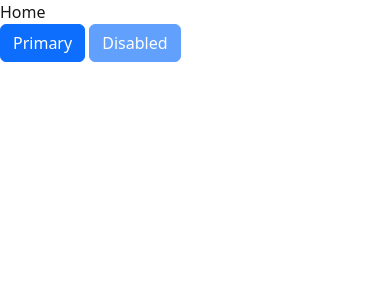
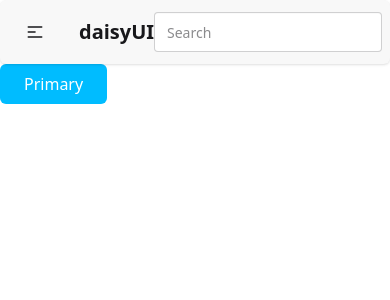
Before and after one commit to danelfilippov/learnlaravel, a Laravel app: page /buttons in a window 390 px wide. Shown: the top 300 px of the page. Run offline with Laravel 12, Linux system fonts and the light colour scheme; style sheets or scripts are compiled from the project's sources.

Commit message:
Add layout and daisyui nav

```diff
--- a/resources/views/buttons.blade.php
+++ b/resources/views/buttons.blade.php
@@ -1,24 +1,5 @@
-<!DOCTYPE html>
-<html lang="en">
-<head>
-    <meta charset="UTF-8">
-    <meta name="viewport" content="width=device-width, initial-scale=1.0">
-    <meta http-equiv="X-UA-Compatible"content="ie=edge">
-    <title>Document</title>
-    @vite('resources/css/app.css')
-</head>
-<body>
-    <a href="/">Home</a>
-    <div class="container mx-auto">
-        <button type="button"
-            class="inline-block cursor-pointer select-none rounded-md border border-[#0d6efd] bg-[#0d6efd] px-3 py-1.5 text-center align-middle text-base font-normal leading-normal text-white transition-colors duration-150 ease-in-out hover:border-[#0a58ca] hover:bg-[#0b5ed7] active:border-[#0a53be] active:bg-[#0a58ca] focus:outline-none focus-visible:ring-4 focus-visible:ring-[#3184fd]/50 disabled:pointer-events-none disabled:opacity-65">
-            Primary
-        </button>
-
-        <button type="button" disabled
-            class="inline-block cursor-pointer select-none rounded-md border border-[#0d6efd] bg-[#0d6efd] px-3 py-1.5 text-center align-middle text-base font-normal leading-normal text-white transition-colors duration-150 ease-in-out hover:border-[#0a58ca] hover:bg-[#0b5ed7] active:border-[#0a53be] active:bg-[#0a58ca] focus:outline-none focus-visible:ring-4 focus-visible:ring-[#3184fd]/50 disabled:pointer-events-none disabled:opacity-65">
-            Disabled
-        </button>
-    </div>
-</body>
-</html>
+@extends('partials.layout')
+@section('content')
+    <button
+        class="px-6 py-2 text-white bg-sky-400 border-current rounded-md hover:bg-sky-600 cursor-pointer active:bg-sky-900">Primary</button>
+@endsection
--- /dev/null
+++ b/resources/views/partials/layout.blade.php
@@ -0,0 +1,16 @@
+<!DOCTYPE html>
+<html lang="en">
+<head>
+    <meta charset="UTF-8">
+    <meta name="viewport" content="width=device-width, initial-scale=1.0">
+    <meta http-equiv="X-UA-Compatible" content="ie=edge">
+    <title>Document</title>
+    @vite('resources/css/app.css')
+</head>
+<body>
+    @include('partials.nav')
+    <div class="container mx-auto">
+        @yield('content')
+    </div>
+</body>
+</html>
--- /dev/null
+++ b/resources/views/partials/nav.blade.php
@@ -0,0 +1,44 @@
+<div class="max-lg:collapse bg-base-200 shadow-sm w-full rounded-md">
+  <input id="navbar-1-toggle" class="peer hidden" type="checkbox" />
+  <label for="navbar-1-toggle" class="fixed inset-0 hidden max-lg:peer-checked:block"></label>
+  <div class="collapse-title navbar">
+    <div class="navbar-start">
+      <label for="navbar-1-toggle" class="btn btn-ghost lg:hidden">
+        <svg aria-label="Menu" xmlns="http://www.w3.org/2000/svg" class="h-5 w-5" fill="none" viewBox="0 0 24 24" stroke="currentColor"><path stroke-linecap="round" stroke-linejoin="round" stroke-width="2" d="M4 6h16M4 12h8m-8 6h16" /></svg>
+      </label>
+      <a href="/" class="btn btn-ghost text-xl">daisyUI</a>
+    </div>
+    <div class="navbar-center hidden lg:flex">
+      <ul class="menu menu-horizontal px-1">
+        <li><a href="/buttons">Buttons</a></li>
+        <li>
+          <details>
+            <summary>Parent</summary>
+            <ul class="p-2 bg-base-100 w-40 z-1">
+              <li><button>Submenu 1</button></li>
+              <li><button>Submenu 2</button></li>
+            </ul>
+          </details>
+        </li>
+        <li><button>Item 3</button></li>
+      </ul>
+    </div>
+    <div class="navbar-end">
+      <input type="text" placeholder="Search" class="input w-64 lg:w-auto" />
+    </div>
+  </div>
+
+  <div class="collapse-content lg:hidden z-1">
+    <ul class="menu">
+      <li><a href="/buttons">Buttons</a></li>
+      <li>
+        <button>Parent</button>
+        <ul>
+          <li><button>Submenu 1</button></li>
+          <li><button>Submenu 2</button></li>
+        </ul>
+      </li>
+      <li><button>Item 3</button></li>
+    </ul>
+  </div>
+</div>
```
Also changed, not shown: resources/views/welcome.blade.php (+4 -18 lines).
